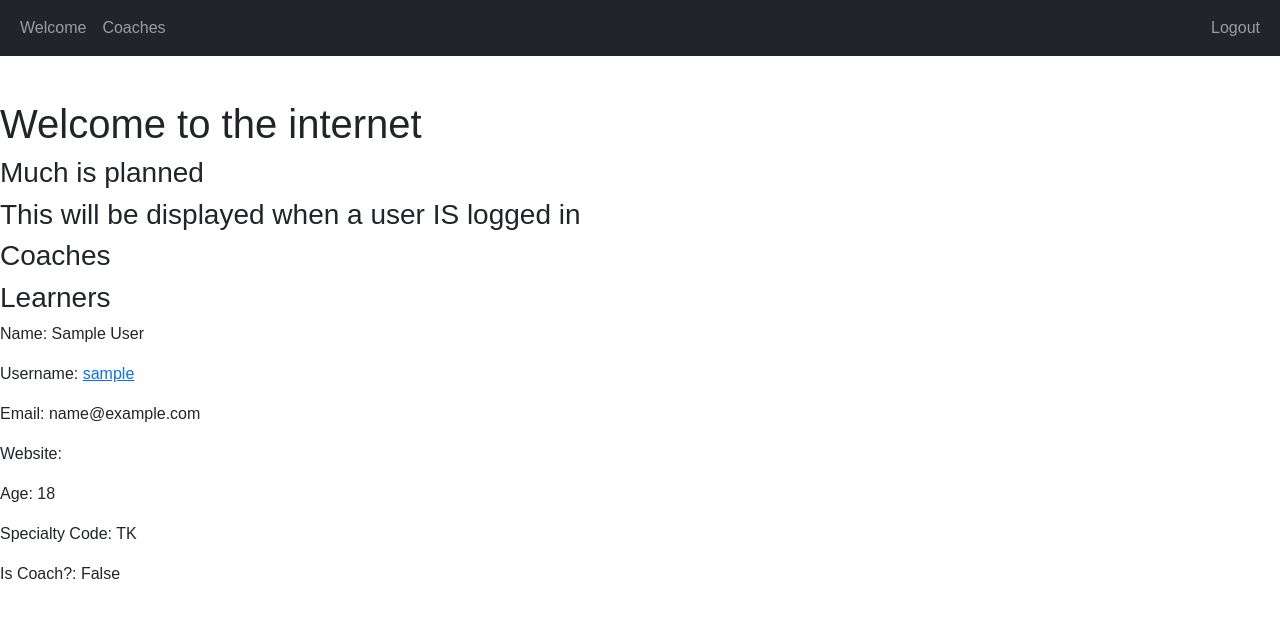
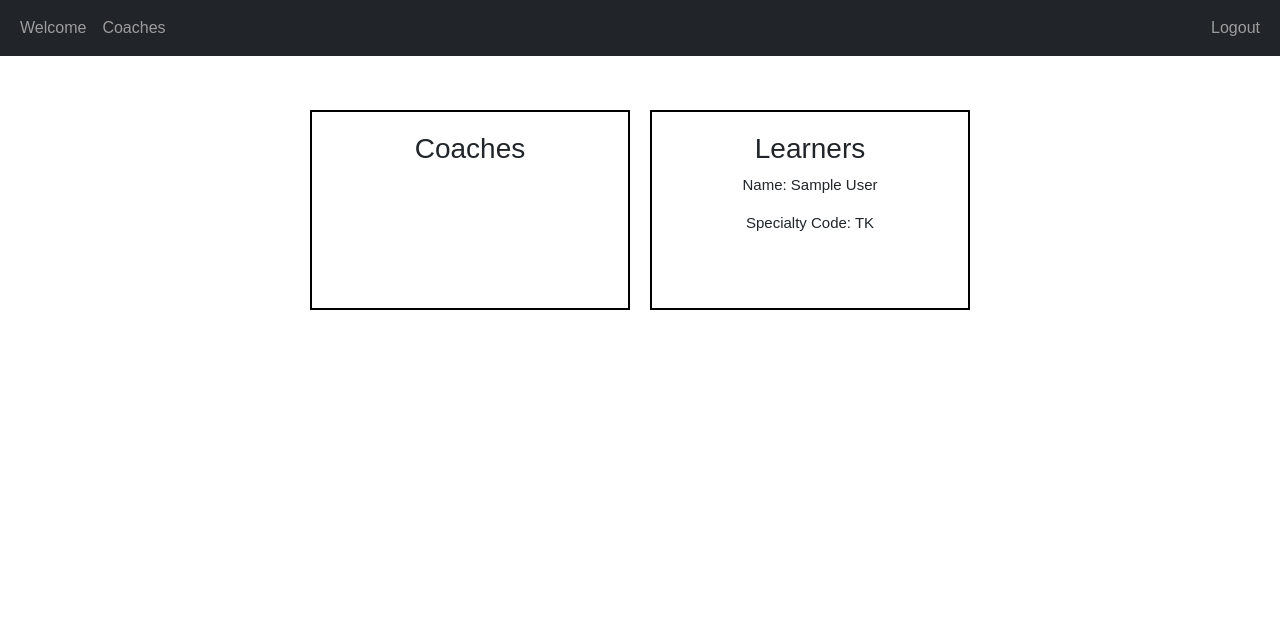
Before and after one commit to halleri000/iHero, a Django app: page /welcome/ in a window 1280 px wide. Shown: the top 618 px of the page. Run offline with Django 3.2, Linux system fonts and the light colour scheme; the visitor is signed in with stand-in values (Sample User, id 1); data comes from the database, SQL or seed files in the repository; some libraries are stand-ins or nearby versions.

Commit message:
reformated welcome lists

```diff
--- a/static/css/style.css
+++ b/static/css/style.css
@@ -15,3 +15,20 @@ body{
 .content{
 	margin-top:100px;
 }
+
+.flex-container {
+	display:flex;
+	justify-content: center;
+
+}
+
+.flex-container > div {
+	margin:10px;
+	padding: 20px;
+	font-size: 15px;
+	border: 2px solid black;
+	width: 25%;
+	height: 200px;
+	text-align: center;
+	overflow: auto;
+}
--- a/templates/base.html
+++ b/templates/base.html
@@ -8,6 +8,10 @@
   <meta name="viewport" content="width=device-width, initial-scale=1.0">
   <link href="https://cdn.jsdelivr.net/npm/bootstrap@5.0.0-beta2/dist/css/bootstrap.min.css" rel="stylesheet"
     integrity="sha384-BmbxuPwQa2lc/FVzBcNJ7UAyJxM6wuqIj61tLrc4wSX0szH/Ev+nYRRuWlolflfl" crossorigin="anonymous">
+  <script src="https://cdn.jsdelivr.net/npm/bootstrap@5.0.2/dist/js/bootstrap.min.js"
+     integrity="sha384-cVKIPhGWiC2Al4u+LWgxfKTRIcfu0JTxR+EQDz/bgldoEyl4H0zUF0QKbrJ0EcQF" crossorigin="anonymous"></script>
+    <script type='text/javascript' src='https://ajax.googleapis.com/ajax/libs/jquery/1.7.1/jquery.min.js'></script>
+
   <link rel='stylesheet' type='text/css' href="{% static 'css/style.css' %}">
 
   <style>
--- a/templates/coach_details.html
+++ b/templates/coach_details.html
@@ -1,11 +1,13 @@
 {%  extends 'base.html'  %}
 
 {%  block content  %}
-
+<div class='content'></div>
   <p>{{  coach  }}</p>
 
   {%  for task in assigned_tasks  %}
     <a href="/task/{{  task.id  }}/">{{  task  }}</a>
   {%  endfor  %}
 
+</div>
+
 {%  endblock  %}
--- a/templates/learner_details.html
+++ b/templates/learner_details.html
@@ -1,9 +1,11 @@
 {%  extends 'base.html'  %}
 
 {%  block content  %}
+<div class='content'></div>
   <p>{{  learner  }}</p>
 
   {%  for task in assigned_tasks  %}
     <p><a href="/task/{{  task.id  }}/">{{  task  }}</a></p>
   {%  endfor  %}
+</div>
 {%  endblock  %}
--- a/templates/task.html
+++ b/templates/task.html
@@ -2,7 +2,7 @@
 
 
 {%  block content  %}
-
+<div class='content'></div>
 
   <p>Task: {{  task  }}</p>
   <p>Assigned To: {{  task.assigned_to  }}</p>
@@ -11,7 +11,7 @@
   <a href="/markcomplete/{{  task.id  }}/"><button>Mark Complete</button></a>
   <a href="/markincomplete/{{  task.id  }}/"><button>Mark Incomplete</button></a>
 
-
+</div>
 
 
 {%  endblock  %}
--- a/templates/welcome.html
+++ b/templates/welcome.html
@@ -3,37 +3,40 @@
 <br>
 {%  block content  %}
 <body>
-<div id='welcome' class='content'>
-  <h1> Welcome to the internet </h1>
-  <h3> Much is planned </h3>
-  <h3>This will be displayed when a user IS logged in</h3>
+<div id='welcome' class='content flex-container'>
 
-
+  <div id='coaches' class='heroes'>
   <h3>Coaches</h3>
   {%  for coach in coaches  %}
+  <div>
     <p>Name: {{  coach.first_name  }} {{  coach.last_name  }}</p>
-    <p>Username: <a href="/coach/{{  coach.id  }}/">{{  coach.username  }}</a></p>
+    <!--<p>Username: <a href="/coach/{{  coach.id  }}/">{{  coach.username  }}</a></p>
     <p>Email: {{  coach.email  }}</p>
     <p>Website: {{  coach.website  }}</p>
-    <p>Age: {{  coach.age  }}</p>
+    <p>Age: {{  coach.age  }}</p>-->
     <p>Specialty Code: {{  coach.interests  }}</p>
-    <!-- To do: research how to translate the code in db into the value -->
-    <p>Is Coach?:  {{  coach.is_coach  }}</p>
+    <!-- To do: research how to translate the code in db into the value
+    <p>Is Coach?:  {{  coach.is_coach  }}</p>-->
+  </div>
+
     <br>
   {%  endfor%}
-
-  <h3>Learners</h3>
+</div>
+  <div id='learners' class='heroes'>
+    <h3>Learners</h3>
   {%  for learner in learners  %}
     <p>Name: {{  learner.first_name  }} {{  learner.last_name  }}</p>
-    <p>Username: <a href="/learner/{{  learner.id  }}/">{{  learner.username  }}</a></p>
+    <!--<p>Username: <a href="/learner/{{  learner.id  }}/">{{  learner.username  }}</a></p>
     <p>Email: {{  learner.email  }}</p>
     <p>Website: {{  learner.website  }}</p>
-    <p>Age: {{  learner.age  }}</p>
+    <p>Age: {{  learner.age  }}</p>-->
     <p>Specialty Code: {{  learner.interests  }}</p>
-    <!-- To do: research how to translate the code in db into the value -->
-    <p>Is Coach?:  {{  learner.is_coach  }}</p>
+    <!-- To do: research how to translate the code in db into the value
+    <p>Is Coach?:  {{  learner.is_coach  }}</p>-->
     <br>
   {%  endfor  %}
 </div>
+
+</div>
 </body>
 {%  endblock  %}
```
